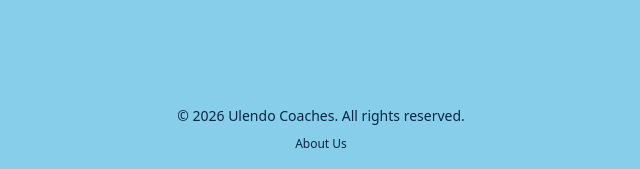
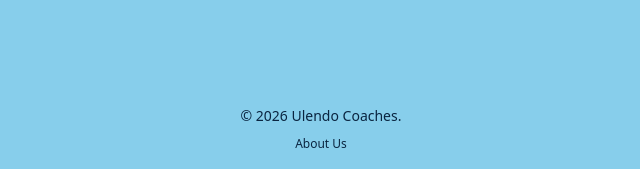
Before and after one commit to chiumiavijay/ulendo-coaches, a Django app: page /about/ in a window 1280 px wide. Shown: the part 631-800 px from the top of the page, without its empty margins (319-959 px from the left). Run offline with Django 5.2, Linux system fonts and the light colour scheme; some libraries are stand-ins or nearby versions.

Commit message:
Update base.html

```diff
--- a/website/templates/base.html
+++ b/website/templates/base.html
@@ -71,7 +71,7 @@
     <!-- FOOTER -->
     <footer class="text-center py-4 text-sm text-dark px-4">
         <p class="leading-snug break-words">
-            &copy; 2026 Ulendo Coaches. All rights reserved.
+            &copy; 2026 Ulendo Coaches.
         </p>
 
         <div class="mt-2">
```
